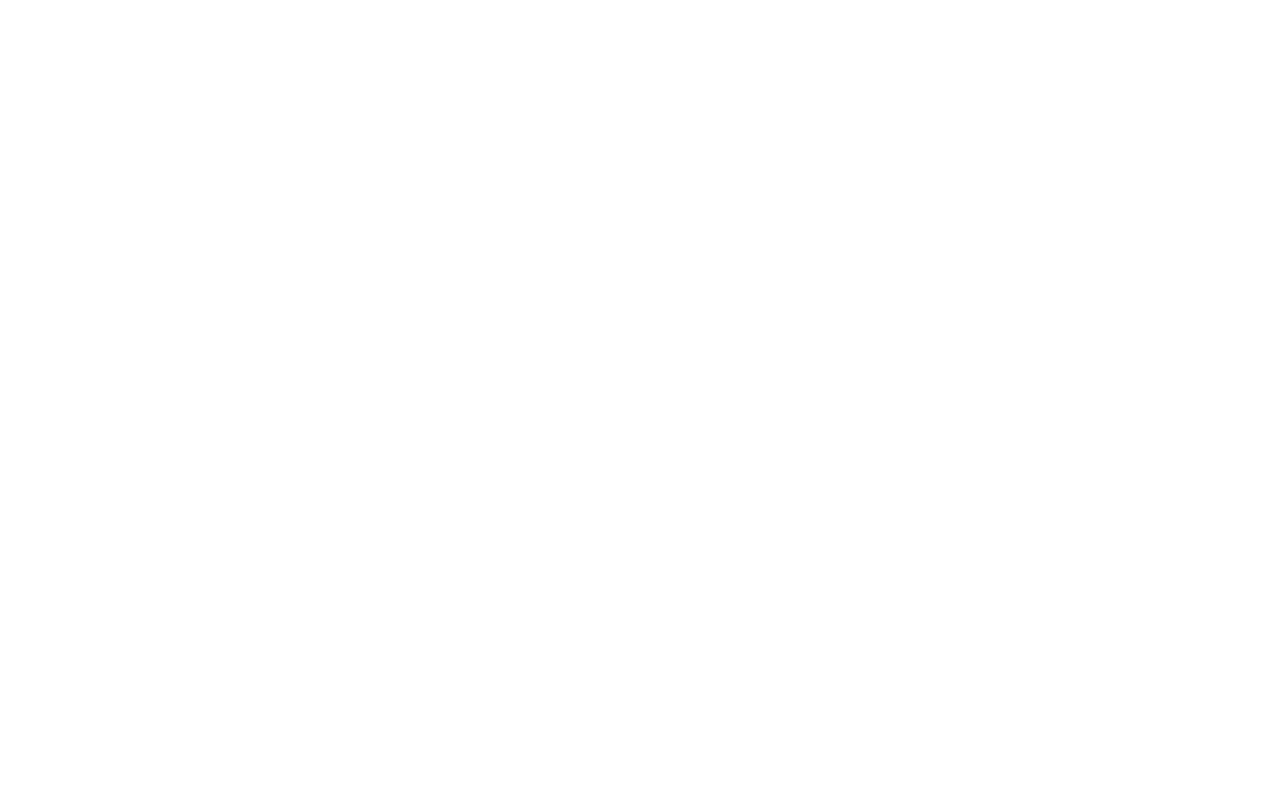
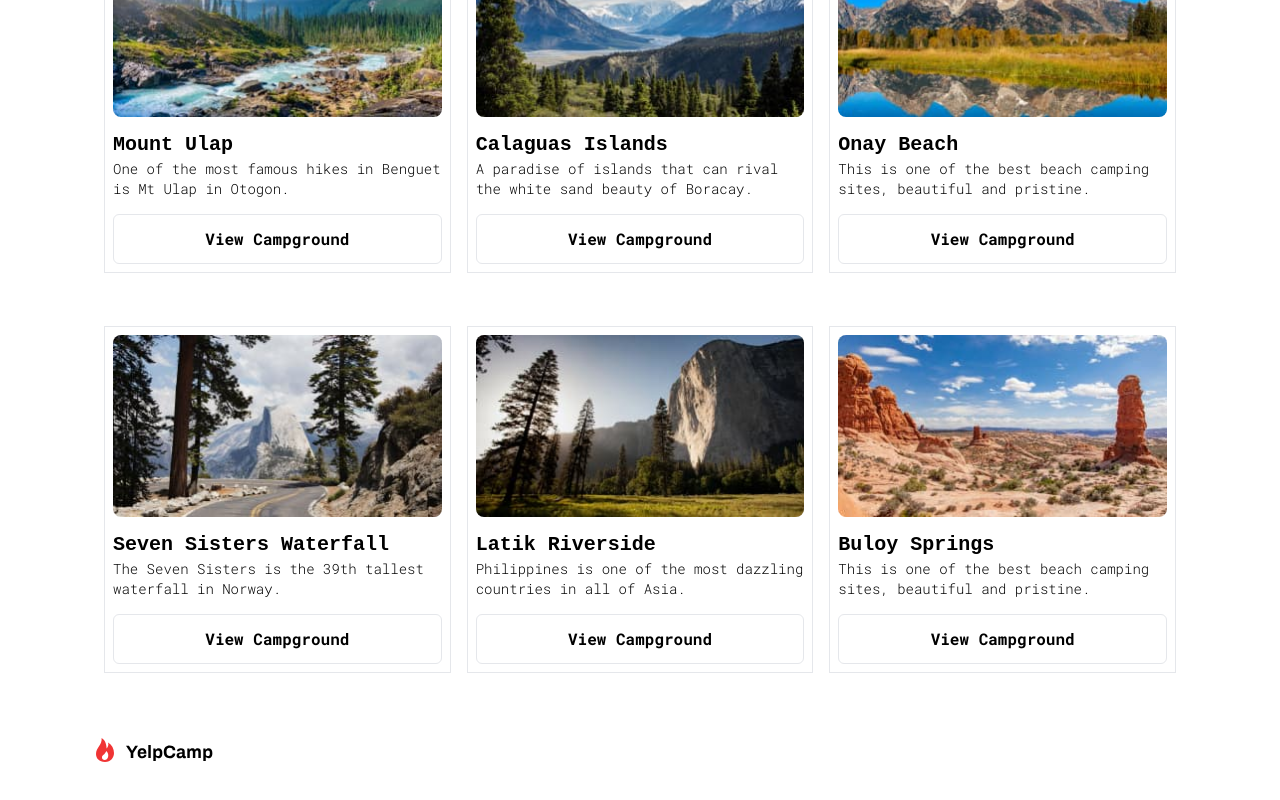
Before and after one commit to Mateusz-Zygadlo/yelp-camp, a React (Create React App) app: page / in a window 1280 px wide. Shown: the part 554-1354 px from the top of the page. Before the commit the page ends 800 px from the top, so only its background shows below. Built offline with nearby package versions, Linux system fonts and the light colour scheme; a web font is replaced by a local one.

Commit message:
Adding Home page

```diff
--- a/src/App.tsx
+++ b/src/App.tsx
@@ -2,20 +2,36 @@
 import {
   BrowserRouter,
   Routes,
-  Route
+  Route,
+  Outlet
 } from 'react-router-dom'
 import {
   Welcome,
   Home,
 } from './pages'
+import {
+  Navbar,
+} from './components'
 
 export const App: React.FC = () => {
   return(
     <BrowserRouter>
       <Routes>
-        <Route path='/' element={<Home />} />
         <Route path='/welcome' element={<Welcome />} />
+        <Route element={<MainLayout />}>
+          <Route path='/' element={<Home />} />
+        </Route>
       </Routes>
     </BrowserRouter>
   )
 }
+
+const MainLayout: React.FC = () => {
+  return(
+    <div className="px-8 md:px-16 lg:px-24 py-10">
+      <Navbar isLogged={false} />
+
+      <Outlet />
+    </div>
+  )
+}
--- a/src/components/Button.tsx
+++ b/src/components/Button.tsx
@@ -1,8 +1,12 @@
 import React from 'react'
 
-export const Button: React.FC = ({ children }) => {
+interface ButtonProps {
+  reverse?: boolean;
+}
+
+export const Button: React.FC<ButtonProps> = ({ reverse, children }) => {
   return(
-    <button className="bg-black rounded-md text-white font-bold px-4 py-3">
+    <button className={`${reverse ? 'text-black border' : 'bg-black text-white'} rounded-md font-bold px-4 py-3`}>
       {children}
     </button>
   )
--- /dev/null
+++ b/src/components/Card.tsx
@@ -0,0 +1,32 @@
+import React from 'react'
+import { Images } from '../assets'
+import { Button } from '../components'
+
+interface CardProps {
+  title: string;
+  shortDescription: string;
+  img: string;
+}
+
+export const Card: React.FC<CardProps> = ({
+  title,
+  shortDescription,
+  img
+}) => {
+  return(
+    <div className="AspectRatioCard border m-2">
+      <div className="p-2 flex flex-col justify-between h-full">
+        <img
+          src={img}
+          alt='Mount Ulap'
+          className="rounded-lg"
+        />
+        <div>
+          <h1 className="text-xl">{title}</h1>
+          <p className="text-sm">{shortDescription}</p>
+        </div>
+        <Button reverse>View Campground</Button>
+      </div>
+    </div>
+  )
+}
--- a/src/components/index.ts
+++ b/src/components/index.ts
@@ -1,3 +1,4 @@
 export { Navbar } from './Navbar'
 export { Button } from './Button'
 export { Popup } from './Popup'
+export { Card } from './Card'
--- a/src/index.css
+++ b/src/index.css
@@ -27,4 +27,13 @@
   .HeroImageMobileWidth{
     width: calc(100% - 10px);
   }
+  .responsiveGrid{
+    width: 100%;
+    min-height: 100vh;
+    display: grid;
+    grid-template-columns: repeat(auto-fit, minmax(300px, 1fr));
+  }
+  .AspectRatioCard{
+    aspect-ratio: 1/1;
+  }
 }
--- a/src/pages/Home.tsx
+++ b/src/pages/Home.tsx
@@ -1,14 +1,54 @@
 import React from 'react'
 import {
-  Navbar,
   Popup,
+  Card,
 } from '../components'
+import { Images } from '../assets'
 
 export const Home: React.FC = () => {
+  const camps = [{
+    title: 'Mount Ulap',
+    shortDescription: 'One of the most famous hikes in Benguet is Mt Ulap in Otogon.',
+    img: Images.MountUlap,
+  }, {
+    title: 'Calaguas Islands',
+    shortDescription: 'A paradise of islands that can rival the white sand beauty of Boracay.',
+    img: Images.CalaguasIslands,
+  }, {
+    title: 'Onay Beach',
+    shortDescription: 'This is one of the best beach camping sites, beautiful and pristine.',
+    img: Images.OnayBeach,
+  }, {
+    title: 'Seven Sisters Waterfall',
+    shortDescription: 'The Seven Sisters is the 39th tallest waterfall in Norway.',
+    img: Images.SevenSistersWaterfall,
+  }, {
+    title: 'Latik Riverside',
+    shortDescription: 'Philippines is one of the most dazzling countries in all of Asia.',
+    img: Images.LatikRiverside,
+  }, {
+    title: 'Buloy Springs',
+    shortDescription: 'This is one of the best beach camping sites, beautiful and pristine.',
+    img: Images.BuloySprings
+  }]
+
   return(
-    <div className="px-24 py-10">
-      <Navbar isLogged={true} />
+    <>
       <Popup />
-    </div>
+      <div className="responsiveGrid h-full">
+        {camps.map((camp) => (
+          <Card
+            title={camp.title}
+            shortDescription={camp.shortDescription}
+            img={camp.img}
+          />
+        ))}
+      </div>
+      <img
+        src={Images.Logo}
+        alt="logo"
+        className="my-5"
+      />
+    </>
   )
 }
```
Also changed, not shown: src/assets/index.ts (+12 -0 lines).
